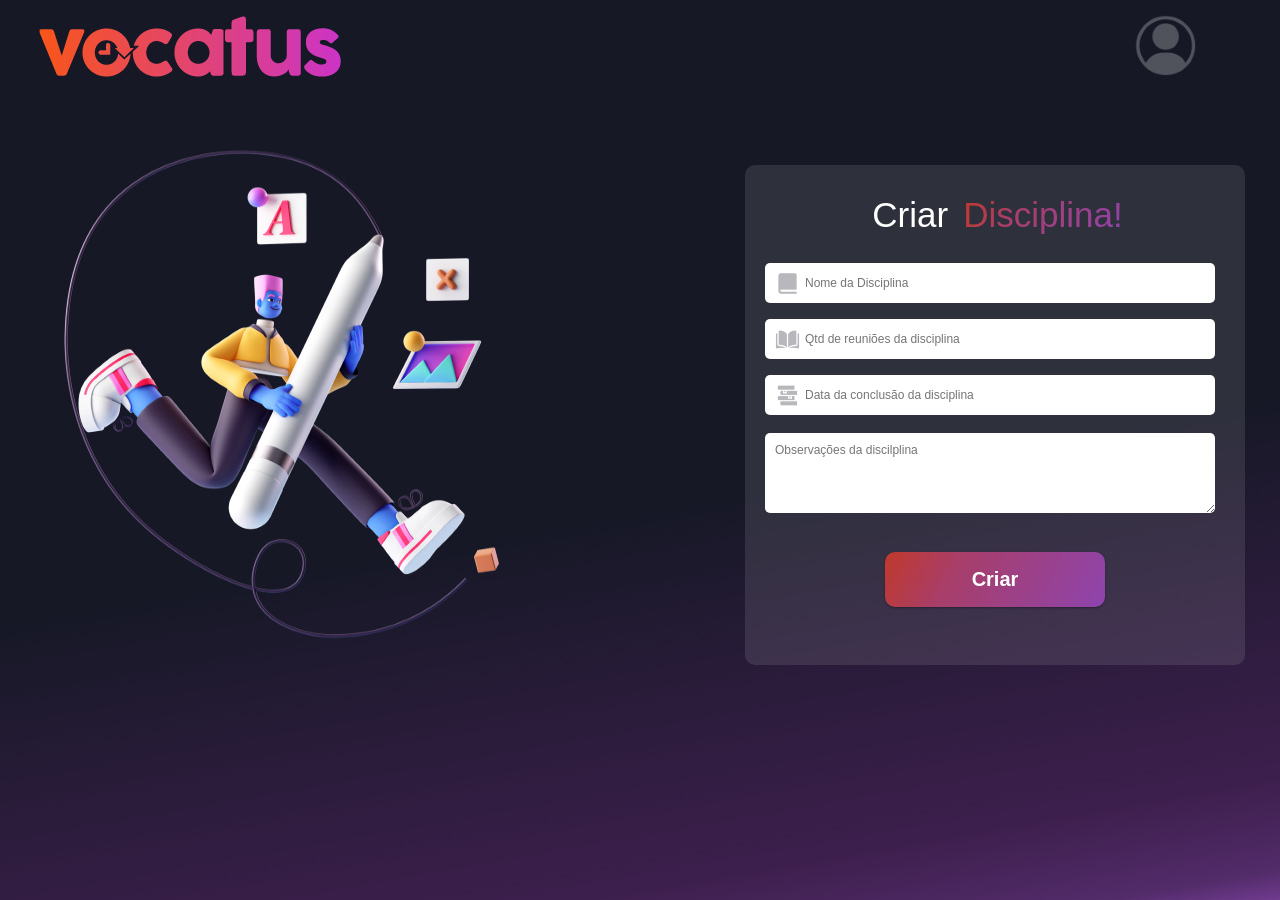
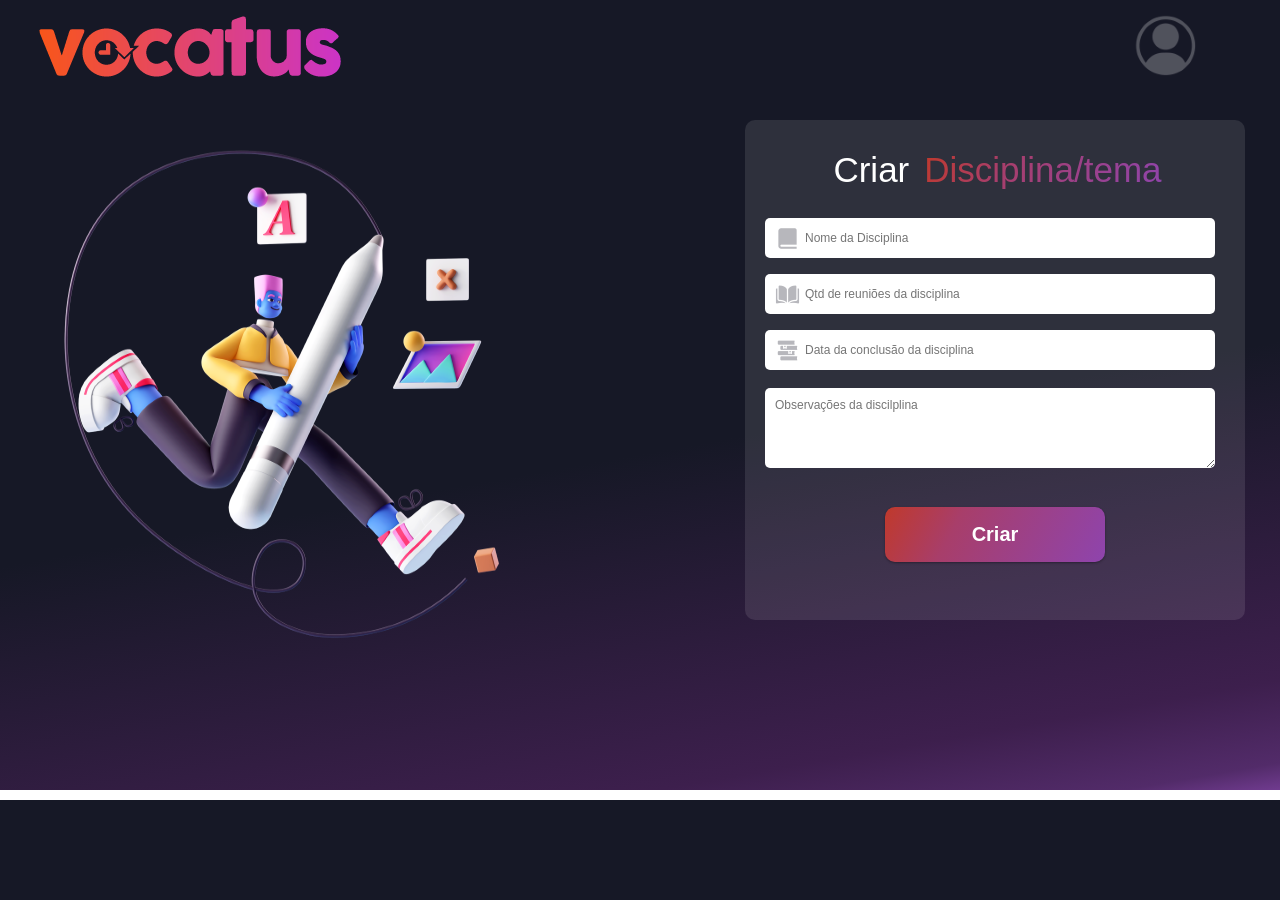
Before and after one commit to LucianaNascimento/vocatus2, a PHP site: page /pages/new-discipline.html in a window 1280 px wide. After the commit the page ends 800 px from the top, so only its background shows below. Run offline with PHP 8.4, Linux system fonts and the light colour scheme; data that the repository does not hold is empty; some web fonts are replaced.

Commit message:
tirando o form de new discipline

```diff
--- a/css/new-discipline.css
+++ b/css/new-discipline.css
@@ -12,7 +12,7 @@
 .container-new-discipline {
   background: rgb(22, 24, 38);
   background: linear-gradient(170deg, rgba(22, 24, 38, 1) 51%, rgba(61, 31, 77, 1) 88%, rgba(82, 43, 105, 1) 97%, rgba(112, 59, 143, 1) 100%);
-  height: 100vh;
+  height: auto;
   width: 100vw;
   display: flex;
   justify-content: center;
--- a/pages/create-meet.html
+++ b/pages/create-meet.html
@@ -128,7 +128,7 @@
 
       $.ajax({
         type: "POST",
-        url: "http://localhost/vocatus2/backend/reuniao.php?" + id,
+        url: "../backend/reuniao.php?" + id,
         data: {
           data: $("#data").val(),
           latitude: $("#latitude").val(),
--- a/pages/discipline.html
+++ b/pages/discipline.html
@@ -100,7 +100,7 @@
 
       $.ajax({
         type: "POST",
-        url: "http://localhost/vocatus2/backend/disciplina_dados.php?" + id,
+        url: "../backend/disciplina_dados.php?" + id,
         success: function (data) {
           $("#disc-info").html("");
           $(data.dados).each(function (index) {
@@ -124,7 +124,7 @@
       var id = window.location.search.substring(1)
       $.ajax({
         type: "POST",
-        url: "http://localhost/vocatus2/backend/disciplina_dados.php?" + id,
+        url: "../backend/disciplina_dados.php?" + id,
         success: function (data) {
           $("#disc-name-mobile").html("");
           $(data.dados).each(function (index) {
@@ -142,7 +142,7 @@
       var id = window.location.search.substring(1)
       $.ajax({
         type: "POST",
-        url: "http://localhost/vocatus2/backend/disciplina_dados.php?" + id,
+        url: "../backend/disciplina_dados.php?" + id,
         success: function (data) {
           $("#disc-info-mobile").html("");
           $(data.dados).each(function (index) {
--- a/pages/inactives.html
+++ b/pages/inactives.html
@@ -59,7 +59,7 @@
     function carregarDisciplina() {
       $.ajax({
         type: "POST",
-        url: "http://localhost/vocatus2/backend/disciplina_lista.php?tipo=i",
+        url: "../backend/disciplina_lista.php?tipo=i",
         success: function (data) {
           $("#disciplina").html("");
           $(data.dados).each(function (index) {
--- a/pages/meet_list.html
+++ b/pages/meet_list.html
@@ -67,7 +67,7 @@
 
       $.ajax({
         type: "POST",
-        url: "http://localhost/vocatus2/backend/disciplina_dados.php?" + id,
+        url: "../backend/disciplina_dados.php?" + id,
         success: function (data) {
           $("#name-discipline").html("");
           $(data.dados).each(function (index) {
--- a/pages/new-discipline.html
+++ b/pages/new-discipline.html
@@ -30,19 +30,21 @@
     <div class="div-image-new-discipline">
       <div class="image-new-discipline"></div>
     </div>
-    <form class="new-discipline">
+    <div class="new-discipline">
       <div class="form-title">
         <h3>Criar</h3>
-        <h3 class="h3-gradient">Disciplina!</h3>
+        <h3 class="h3-gradient">Disciplina/tema</h3>
       </div>
       <div>
         <input class="name-discipline" type="text" name="nome" id="nome" required placeholder="Nome da Disciplina">
       </div>
       <div>
-        <input class="qtd-meet" type="text" name="aulas" id="aulas"  required placeholder="Qtd de reuniões da disciplina">
+        <input class="qtd-meet" type="text" name="aulas" id="aulas" required
+          placeholder="Qtd de reuniões da disciplina">
       </div>
       <div>
-        <input class="conclusion-date" type="text" name="data" id="data"  required placeholder="Data da conclusão da disciplina">
+        <input class="conclusion-date" type="text" name="data" id="data" required
+          placeholder="Data da conclusão da disciplina">
       </div>
       <div>
         <textarea class="discipline-observations" type="text" name="observacao" id="observacao"
@@ -52,7 +54,7 @@
         <button class="submit" value="" onclick="criarDisciplina()">Criar</button>
       </div>
 
-    </form>
+    </div>
   </main>
 
   <script>
@@ -62,21 +64,22 @@
         $('#menu-exit').toggle();
       })
 
-      $('#container-new-discipline').click(function() {
-        if($('#menu-exit').show()){
+      $('#container-new-discipline').click(function () {
+        if ($('#menu-exit').show()) {
           $('#menu-exit').toggle();
         }
       })
     });
 
     function criarDisciplina() {
+
       var id = window.location.search.substring(1)
       // Previne qualquer ação padrão do navegador
       event.preventDefault();
 
       $.ajax({
         type: "POST",
-        url: "http://localhost/vocatus2/backend/disciplina.php?" + id,
+        url: "../backend/disciplina.php?" + id,
         data: {
           nome: $("#nome").val(),
           aulas: $("#aulas").val(),
--- a/styles.css
+++ b/styles.css
@@ -429,7 +429,6 @@
     width: 500px;
     height: 500px;
     padding: 30px 0;
-    margin-top: 65px;
   }
 
   .register {
```
Also changed, not shown: pages/presence-list.html (+4 -4 lines), pages/register.html (+23 -2 lines).
